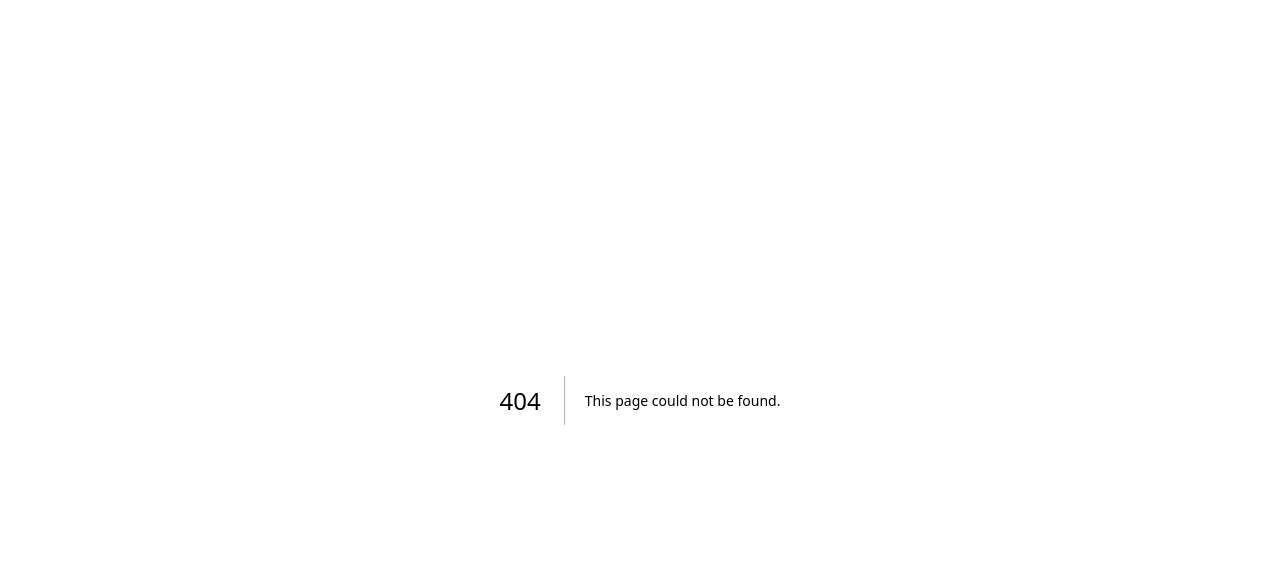
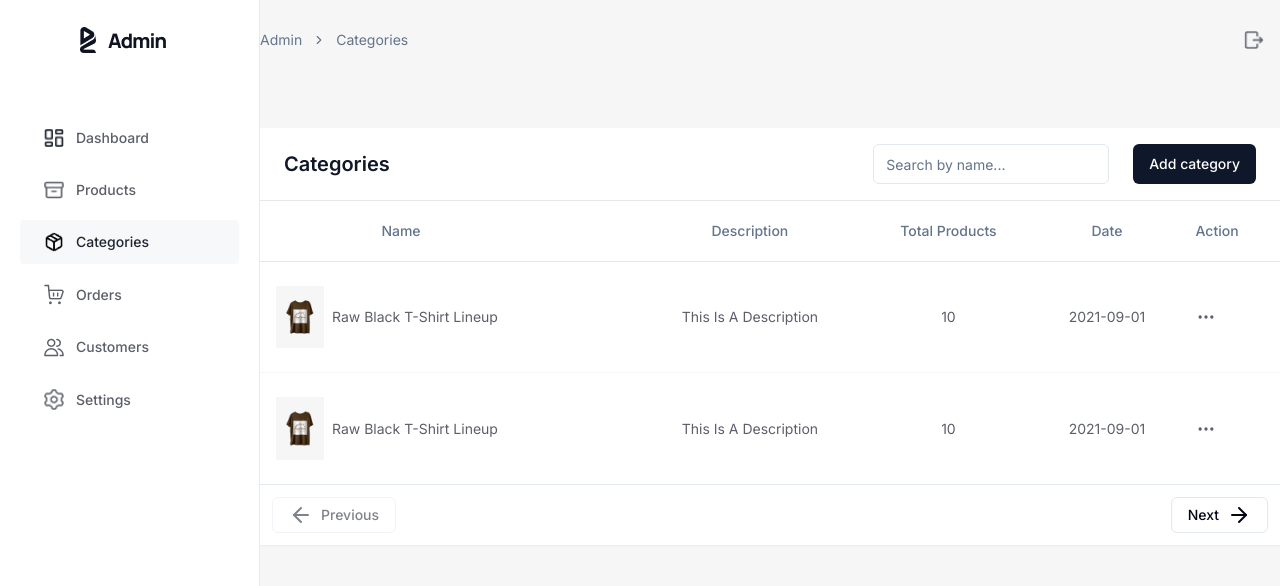
Before and after one commit to abdullahmia/t-shirthaven, a Next.js app: page /admin/categories in a window 1280 px wide. Before the commit this address had no page. Shown: the top 586 px of the page. Built offline with nearby package versions, Linux system fonts and the light colour scheme.

Commit message:
feat: Product & category admin UI

```diff
--- /dev/null
+++ b/app/admin/categories/[id]/page.js
@@ -0,0 +1,14 @@
+import CategoryForm from "../components/category-form";
+
+export const metadata = {
+  title: "Edit Category",
+  description: "This is the form to edit a category",
+};
+
+export default function EditProduct() {
+  return (
+    <div>
+      <CategoryForm isEdit={true} />
+    </div>
+  );
+}
--- /dev/null
+++ b/app/admin/categories/components/category-form.jsx
@@ -0,0 +1,99 @@
+"use client";
+
+import { Button } from "@/components/ui/button";
+import { Input } from "@/components/ui/input";
+import { Label } from "@/components/ui/label";
+import { Textarea } from "@/components/ui/textarea";
+import { X } from "lucide-react";
+import Image from "next/image";
+
+export default function CategoryForm({ isEdit = false }) {
+  return (
+    <div className="bg-white rounded-lg border border-[#E9E9EB]">
+      <div className="p-7 border-b border-[#E9E9EB]">
+        <h2 className="text-[18px] text-primary font-normal">
+          {isEdit ? "Edit" : "Add"} Category
+        </h2>
+      </div>
+
+      <form className="p-7 space-y-5">
+        <div className="grid lg:grid-cols-2 grid-cols-1 gap-24">
+          <div className="space-y-6">
+            {/* Product title */}
+            <div>
+              <Label className="text-sm text-secondary font-medium block mb-1">
+                Title
+              </Label>
+              <Input className="h-11" />
+            </div>
+          </div>
+
+          <div className="space-y-6">
+            {/* Category Image */}
+            <div>
+              <Label className="text-sm text-secondary font-medium block mb-1">
+                Image
+              </Label>
+              <div class="relative">
+                <label
+                  title="Click to upload"
+                  class="cursor-pointer flex items-center justify-center gap-4 px-6 py-4 before:border-gray-400/60 hover:before:border-gray-300 group before:bg-white before:absolute before:inset-0 before:rounded-3xl before:border before:border-dashed before:transition-transform before:duration-300 hover:before:scale-105 active:duration-75 active:before:scale-95"
+                >
+                  <div class="w-max relative">
+                    <Image
+                      class="w-12"
+                      src="/assets/icons/upload-cicle.svg"
+                      alt="file upload icon"
+                      width="512"
+                      height="512"
+                    />
+                  </div>
+                  <div class="relative">
+                    <span class="block text-base font-semibold relative text-blue-900 group-hover:text-blue-500">
+                      Upload a file
+                    </span>
+                    <span class="mt-0.5 block text-sm text-gray-500">
+                      Max 1 MB
+                    </span>
+                  </div>
+                </label>
+                <Input
+                  type="file"
+                  name="button2"
+                  id="button2"
+                  className="hidden"
+                />
+              </div>
+
+              {/* Uploaded images */}
+              <div className="w-full flex flex-wrap gap-2 mt-5">
+                <div className="relative w-14">
+                  <Image
+                    src="/assets/images/product.png"
+                    height={40}
+                    width={56}
+                    alt="product"
+                    className="h-[56px] w-[56px] object-contain"
+                  />
+                  <button
+                    className="absolute -top-2 -right-2 bg-secondary border border-gray-400 rounded-full p-1"
+                    variant="link"
+                  >
+                    <X size={12} />
+                  </button>
+                </div>
+              </div>
+            </div>
+          </div>
+        </div>
+
+        <div>
+          <Label>Description</Label>
+          <Textarea />
+        </div>
+
+        <Button>Save category</Button>
+      </form>
+    </div>
+  );
+}
--- /dev/null
+++ b/app/admin/categories/components/category-table.jsx
@@ -0,0 +1,144 @@
+"use client";
+
+import { DataTable } from "@/components/data-table";
+import { buttonVariants } from "@/components/ui/button";
+import {
+  DropdownMenu,
+  DropdownMenuContent,
+  DropdownMenuItem,
+  DropdownMenuTrigger,
+} from "@/components/ui/dropdown-menu";
+import { cn } from "@/lib/utils";
+import { Ellipsis, FilePenLine, Trash } from "lucide-react";
+import Image from "next/image";
+import Link from "next/link";
+
+const data = [
+  {
+    image: "/assets/images/product.png",
+    name: "Raw Black T-Shirt Lineup",
+    totalProduct: 10,
+    description: "This is a description",
+    date: "2021-09-01",
+  },
+  {
+    image: "/assets/images/product.png",
+    name: "Raw Black T-Shirt Lineup",
+    totalProduct: 10,
+    description: "This is a description",
+    date: "2021-09-01",
+  },
+];
+
+export default function CategoryTable() {
+  const columns = [
+    {
+      accessorKey: "name",
+      header: () => {
+        return <div className="text-center lg:w-[250px]">Name</div>;
+      },
+      cell: ({ row }) => {
+        const image = row?.original?.image;
+        return (
+          <div className="capitalize flex items-center gap-2">
+            <Image
+              src={image}
+              width={48}
+              height={48}
+              alt={row.getValue("name")}
+            />
+            <span>{row.getValue("name")}</span>
+          </div>
+        );
+      },
+    },
+    {
+      accessorKey: "description",
+      header: () => {
+        return <div className="text-center">Description</div>;
+      },
+      cell: ({ row }) => {
+        return (
+          <div className="text-center capitalize">
+            {row?.getValue("description")}
+          </div>
+        );
+      },
+    },
+    {
+      accessorKey: "totalProduct",
+      header: () => {
+        return <div className="text-center">Total Products</div>;
+      },
+      cell: ({ row }) => {
+        return (
+          <div className="text-center capitalize">
+            {row?.getValue("totalProduct")}
+          </div>
+        );
+      },
+    },
+    {
+      accessorKey: "date",
+      header: () => {
+        return <div className="text-center">Date</div>;
+      },
+      cell: ({ row }) => {
+        return (
+          <div className="text-center capitalize">{row?.getValue("date")}</div>
+        );
+      },
+    },
+    {
+      accessorKey: "action",
+      header: () => {
+        return <div className="text-start">Action</div>;
+      },
+      cell: ({ row }) => (
+        <DropdownMenu>
+          <DropdownMenuTrigger asChild>
+            <div className="cursor-pointer">
+              <Ellipsis size={20} color="#5c5f6a" />
+            </div>
+          </DropdownMenuTrigger>
+          <DropdownMenuContent align="end" className="w-32 mt-4">
+            <DropdownMenuItem className="cursor-pointer w-full" asChild>
+              <Link
+                href={`/admin/categories/${1}`}
+                className="flex items-center gap-2"
+              >
+                <FilePenLine size={17} />
+                Edit
+              </Link>
+            </DropdownMenuItem>
+            <DropdownMenuItem className="cursor-pointer w-full" asChild>
+              <button className="flex items-center gap-2">
+                <Trash size={17} />
+                Detete
+              </button>
+            </DropdownMenuItem>
+          </DropdownMenuContent>
+        </DropdownMenu>
+      ),
+    },
+  ];
+  return (
+    <div>
+      <DataTable
+        tableTitle="Categories"
+        data={data}
+        columns={columns}
+        extraFilterActions={
+          <Link
+            className={cn(buttonVariants({}))}
+            href={"/admin/categories/new"}
+          >
+            Add category
+          </Link>
+        }
+        searchBy={"name"}
+        enableShowPerPage={false}
+      />
+    </div>
+  );
+}
--- /dev/null
+++ b/app/admin/categories/new/page.js
@@ -0,0 +1,14 @@
+import CategoryForm from "../components/category-form";
+
+export const metadata = {
+  title: "Add New Category",
+  description: "This is the form to add a new category",
+};
+
+export default function AddNewCategory() {
+  return (
+    <div>
+      <CategoryForm />
+    </div>
+  );
+}
--- /dev/null
+++ b/app/admin/categories/page.js
@@ -0,0 +1,14 @@
+import CategoryTable from "./components/category-table";
+
+export const metadata = {
+  title: "Categories",
+  description: "Manage your categories",
+};
+
+export default function Categories() {
+  return (
+    <div>
+      <CategoryTable />
+    </div>
+  );
+}
--- a/app/admin/components/admin-sidebar.jsx
+++ b/app/admin/components/admin-sidebar.jsx
@@ -10,6 +10,11 @@ const menus = [
     title: "Products",
     url: "/admin/products",
     icon: "/assets/icons/products.png",
+  },
+  {
+    title: "Categories",
+    url: "/admin/categories",
+    icon: "/assets/icons/package.png",
   },
   {
     title: "Orders",
--- /dev/null
+++ b/app/admin/products/[id]/page.js
@@ -0,0 +1,14 @@
+import ProductForm from "../components/product-form";
+
+export const metadata = {
+  title: "Edit Product",
+  description: "This is the form to edit a product",
+};
+
+export default function EditProduct() {
+  return (
+    <div>
+      <ProductForm isEdit={true} />
+    </div>
+  );
+}
--- a/app/admin/products/new/components/product-form.jsx
+++ b/app/admin/products/components/product-form.jsx
@@ -8,11 +8,13 @@ import { SIZE_OPTIONS } from "@/constants";
 import { X } from "lucide-react";
 import Image from "next/image";
 
-export default function ProductForm() {
+export default function ProductForm({ isEdit = false }) {
   return (
     <div className="bg-white rounded-lg border border-[#E9E9EB]">
       <div className="p-7 border-b border-[#E9E9EB]">
-        <h2 className="text-[18px] text-primary font-normal">Add Product</h2>
+        <h2 className="text-[18px] text-primary font-normal">
+          {isEdit ? "Edit" : "Add"} Product
+        </h2>
       </div>
 
       <form className="p-7 space-y-5">
@@ -71,12 +73,12 @@ export default function ProductForm() {
             {/* Product Image */}
             <div>
               <Label className="text-sm text-secondary font-medium block mb-1">
-                Price
+                Image
               </Label>
               <div class="relative">
                 <label
                   title="Click to upload"
-                  class="cursor-pointer flex items-center justify-center gap-4 px-6 py-4 before:border-gray-400/60 hover:before:border-gray-300 group before:bg-secondary before:absolute before:inset-0 before:rounded-3xl before:border before:border-dashed before:transition-transform before:duration-300 hover:before:scale-105 active:duration-75 active:before:scale-95"
+                  class="cursor-pointer flex items-center justify-center gap-4 px-6 py-4 before:border-gray-400/60 hover:before:border-gray-300 group before:bg-white before:absolute before:inset-0 before:rounded-3xl before:border before:border-dashed before:transition-transform before:duration-300 hover:before:scale-105 active:duration-75 active:before:scale-95"
                 >
                   <div class="w-max relative">
                     <Image
--- a/app/admin/products/new/page.js
+++ b/app/admin/products/new/page.js
@@ -1,4 +1,4 @@
-import ProductForm from "./components/product-form";
+import ProductForm from "../components/product-form";
 
 export const metadata = {
   title: "Add Product",
```
Also changed, not shown: public/assets/icons/package.png (added).
